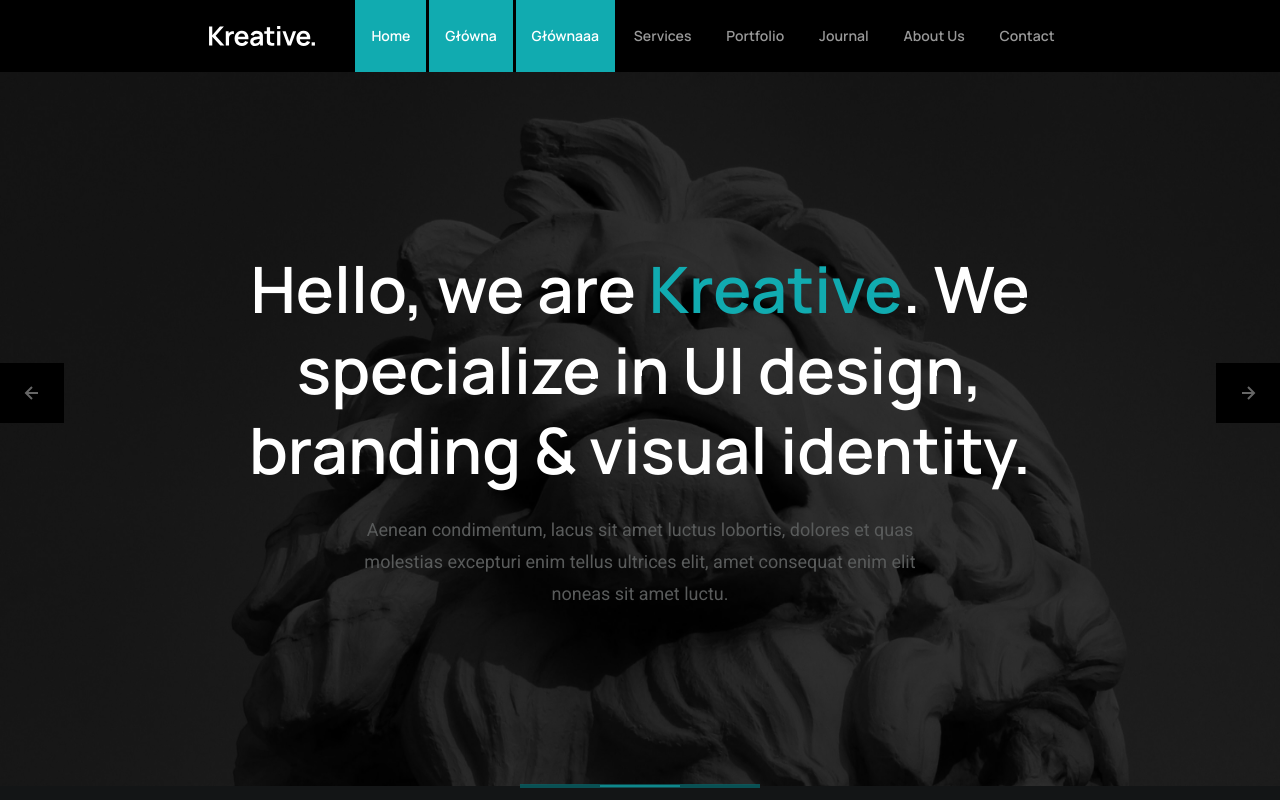
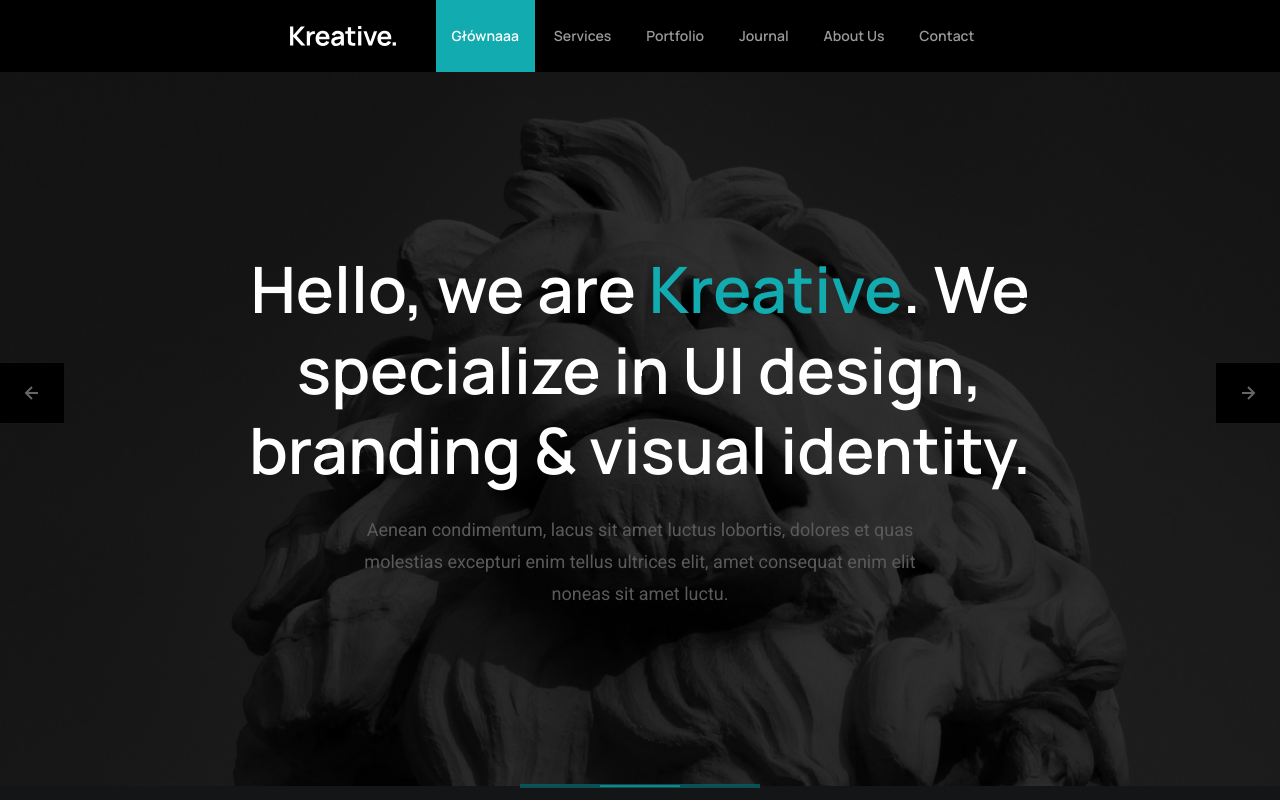
Before and after one commit to SeprU/sepru.github.io, a plain HTML site: page index.html in a window 1280 px wide. Shown: the top 800 px of the page. Drawn offline with Linux system fonts and the light colour scheme.

Commit message:
Update index.html

```diff
--- a/index.html
+++ b/index.html
@@ -55,8 +55,6 @@
 
             <nav class="s-header__nav">
                 <ul>
-                    <li class="current"><a class="smoothscroll" href="#home">Home</a></li>
-                    <li class="current"><a class="smoothscroll" href="#home">Główna</a></li>
                     <li class="current"><a class="smoothscroll" href="#home">Głównaaa</a></li>
                     <li><a class="smoothscroll" href="#services">Services</a></li>
                     <li><a class="smoothscroll" href="#portfolio">Portfolio</a></li>
```
